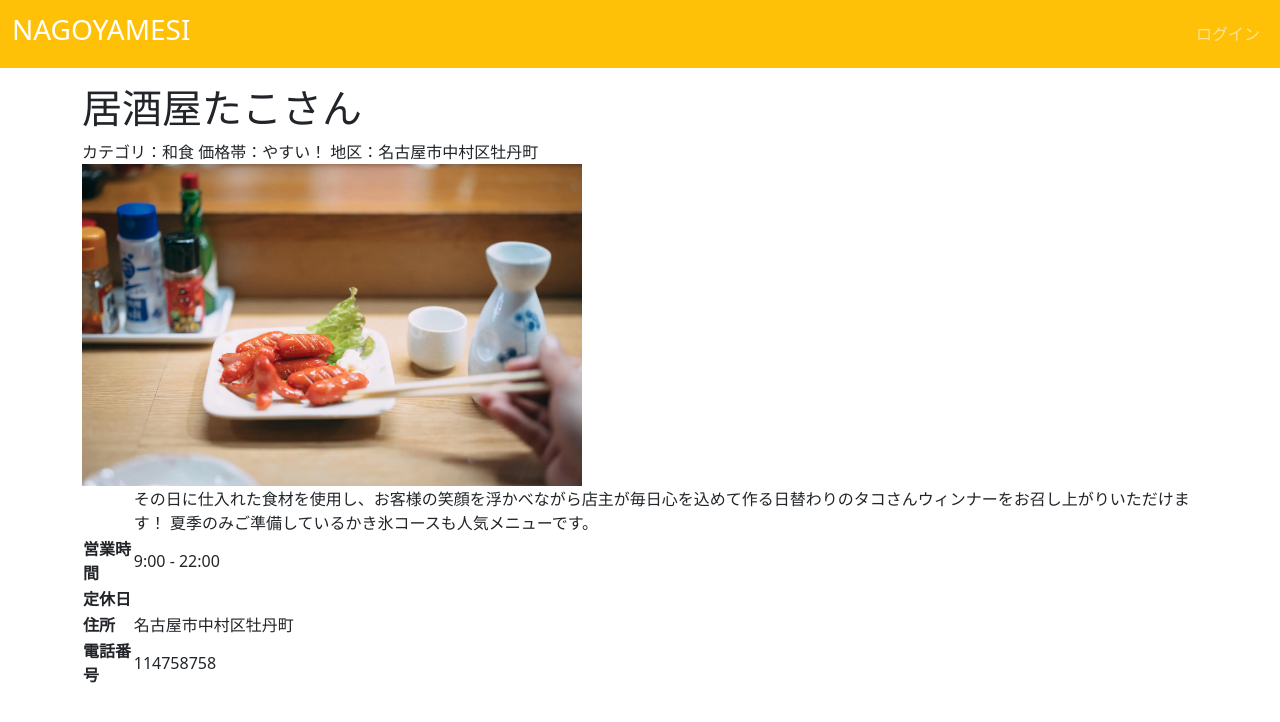
After one commit to shimane5050/NAGOYAMESI, a Django app: page /crud/shop-detail/1/ in a window 1280 px wide. The commit adds this page. Shown: the top 722 px of the page. Run offline with Django 5.2, Linux system fonts and the light colour scheme; data comes from the database, SQL or seed files in the repository; both versions use the stored data as it was before the commit.

Commit message:
定休日フィールドの削除

```diff
--- a/ngyproject/crud/models.py
+++ b/ngyproject/crud/models.py
@@ -51,13 +51,6 @@ class Shop(models.Model):
     close_time = models.TimeField(verbose_name="閉店時間", default="22:00")
     description = models.CharField(max_length=200, verbose_name='詳細')
     img = models.ImageField(blank=True, default='takosan.png', verbose_name='画像')
-    closed_monday = models.BooleanField(verbose_name="月曜定休", default=False)
-    closed_tuesday = models.BooleanField(verbose_name="火曜定休", default=False)
-    closed_wednesday = models.BooleanField(verbose_name="水曜定休", default=False)
-    closed_thursday = models.BooleanField(verbose_name="木曜定休", default=False)
-    closed_friday = models.BooleanField(verbose_name="金曜定休", default=False)
-    closed_saturday = models.BooleanField(verbose_name="土曜定休", default=False)
-    closed_sunday = models.BooleanField(verbose_name="日曜定休", default=False)
     category = models.ForeignKey(Category, on_delete=models.SET_NULL, null=True, verbose_name='カテゴリ')
     area = models.ForeignKey(Area, on_delete=models.SET_NULL, null=True, verbose_name='エリア')
     price = models.ForeignKey(Price, on_delete=models.SET_NULL, null=True, verbose_name='価格帯')
--- /dev/null
+++ b/ngyproject/crud/templates/crud/shop_detail.html
@@ -0,0 +1,61 @@
+{% extends "base.html" %}
+
+{% block title %}店舗詳細{% endblock %}
+{% block content %}
+<h1 class="">{{ shop.name }}</h1>
+<div>
+  <span>カテゴリ：{{ shop.category }}</span><span>    価格帯：{{ shop.price }}</span><span>    地区：{{ shop.place }}</span>
+</div>
+<div>
+  <img src="{{ shop.img.url }}" style="width: 500px; height:auto;">
+</div>
+<table>
+  <tr>
+    <th></th>
+    <td>{{ shop.description }}</td>
+  </tr>
+  <tr>
+    <th>営業時間</th>
+    <td>{{ shop.open_time }} - {{ shop.close_time }}</td>
+  </tr>
+  <tr>
+    <th>定休日</th>
+    <td></td>
+  </tr>
+  <tr>
+    <th>住所</th>
+    <td>{{ shop.place }}</td>
+  </tr>
+  <tr>
+    <th>電話番号</th>
+    <td>{{ shop.tel_number }}</td>
+  </tr>
+</table>
+
+<!--詳細文-->
+<!--営業時間-->
+<!--定休日-->
+<!--住所-->
+<!--電話番号-->
+
+
+<!--以降、削除予定-->
+<div style="display: flex;">
+  {% for shop in object_list %}
+  <div class="card" style="width: 18rem;">
+      <img src="{{ shop.img.url }}" class="card-img-top" alt="店舗画像">
+      <div class="card-body">
+        <h5 class="card-title">{{ shop.name }}</h5>
+        <hr>
+        <p class="card-text">評価：{{ average }}</p>
+        <p class="card-text">カテゴリ：{{ shop.category }}</p>
+        <p class="card-text">価格帯：{{ shop.price }}</p>
+        <p class="card-text">エリア：{{ shop.area }}</p>
+        <a href="#" class="btn btn-warning">詳しくみる</a>
+      </div>
+    </div>
+  {% endfor %}
+
+</div>
+
+{% endblock %}
--- a/ngyproject/crud/templates/crud/shop_list.html
+++ b/ngyproject/crud/templates/crud/shop_list.html
@@ -22,7 +22,7 @@
         <p class="card-text">カテゴリ：{{ shop.category }}</p>
         <p class="card-text">価格帯：{{ shop.price }}</p>
         <p class="card-text">エリア：{{ shop.area }}</p>
-        <a href="#" class="btn btn-warning">詳しくみる</a>
+        <a href="{% url 'shop-detail' pk=shop.pk %}" class="btn btn-warning">詳しくみる</a>
       </div>
     </div>
   {% endfor %}
--- a/ngyproject/crud/views.py
+++ b/ngyproject/crud/views.py
@@ -1,7 +1,7 @@
 from typing import Any
 from django.db.models.query import QuerySet
 from django.shortcuts import render
-from django.views.generic import TemplateView, ListView
+from django.views.generic import TemplateView, ListView, DetailView
 from django.contrib.auth.views import LoginView, LogoutView
 from django.contrib.auth.mixins import LoginRequiredMixin
 from django.contrib.auth.forms import AuthenticationForm
@@ -42,3 +42,6 @@ class ShopListView(ListView):
         average = round(average,2)
 
         return render(request, 'crud/shop_list.html', context={"average":average})
+
+class ShopDetailView(DetailView):
+    model = Shop
--- a/ngyproject/ngyproject/urls.py
+++ b/ngyproject/ngyproject/urls.py
@@ -26,6 +26,7 @@ urlpatterns = [
     path('login/', views.LoginView.as_view(), name="login"),
     path('logout/', views.LogoutView.as_view(), name="logout"),
     path('crud/', views.ShopListView.as_view(), name='list'),
+    path('crud/shop-detail/<int:pk>/', views.ShopDetailView.as_view(), name='shop-detail')
 ]
 
 if settings.DEBUG:
```
Also changed, not shown: ngyproject/crud/migrations/0006_remove_shop_closed_friday_remove_shop_closed_monday_and_more.py (added), ngyproject/db.sqlite3.
